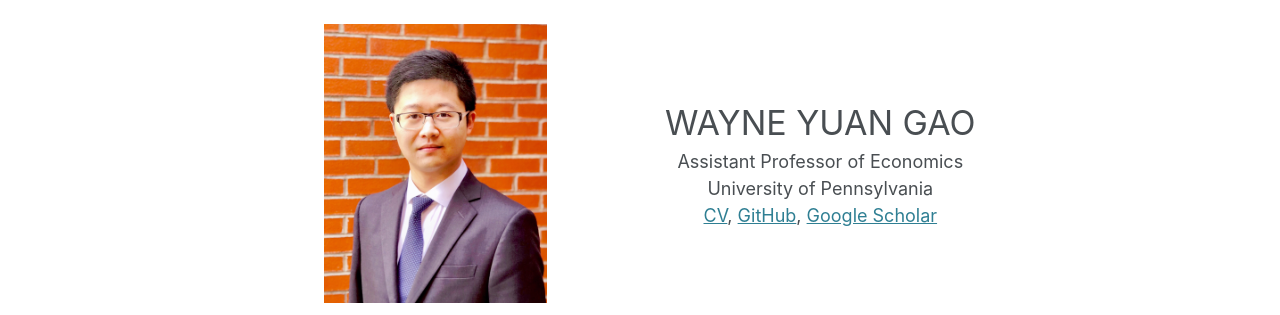
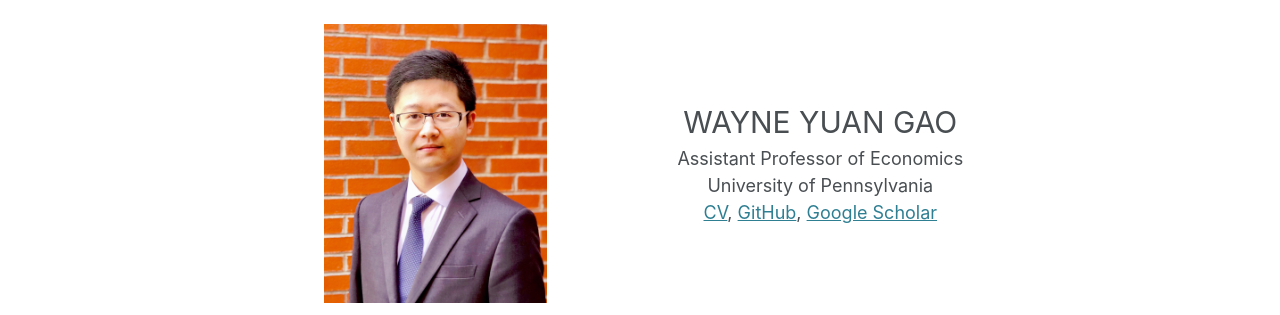
Before and after one commit to wayne-y-gao/wayne-y-gao.github.io, a Jekyll site: the page built from _pages/about.md, in a window 1280 px wide. Shown: the part 126-441 px from the top of the page. Built offline with Jekyll 4.4.1, drawn with Linux system fonts in a browser that asks for light colours.

Commit message:
Update about.md

```diff
--- a/_pages/about.md
+++ b/_pages/about.md
@@ -12,7 +12,7 @@ redirect_from:
     <img src="images/BrickLargeS.jpg" alt="Profile Image" style="width:90%;">
   </div>
   <div class="flex-item-right" >
-    <div style="text-align: center; font-size: 34px; align-items: center;">
+    <div style="text-align: center; font-size: 1em; align-items: center;">
       WAYNE YUAN GAO
     </div>
     <div style="text-align: center; font-size: 18px; align-items: center;">
```
